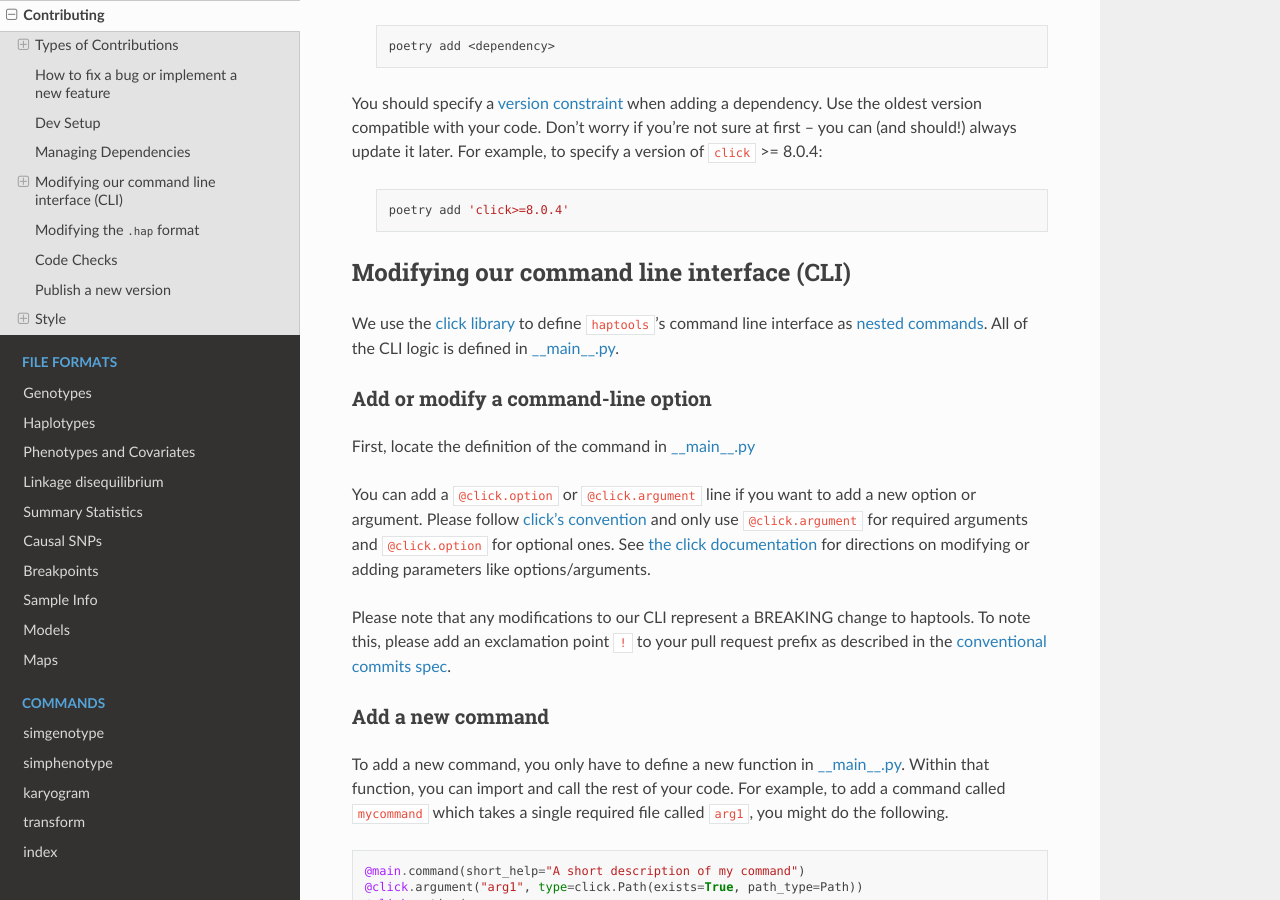
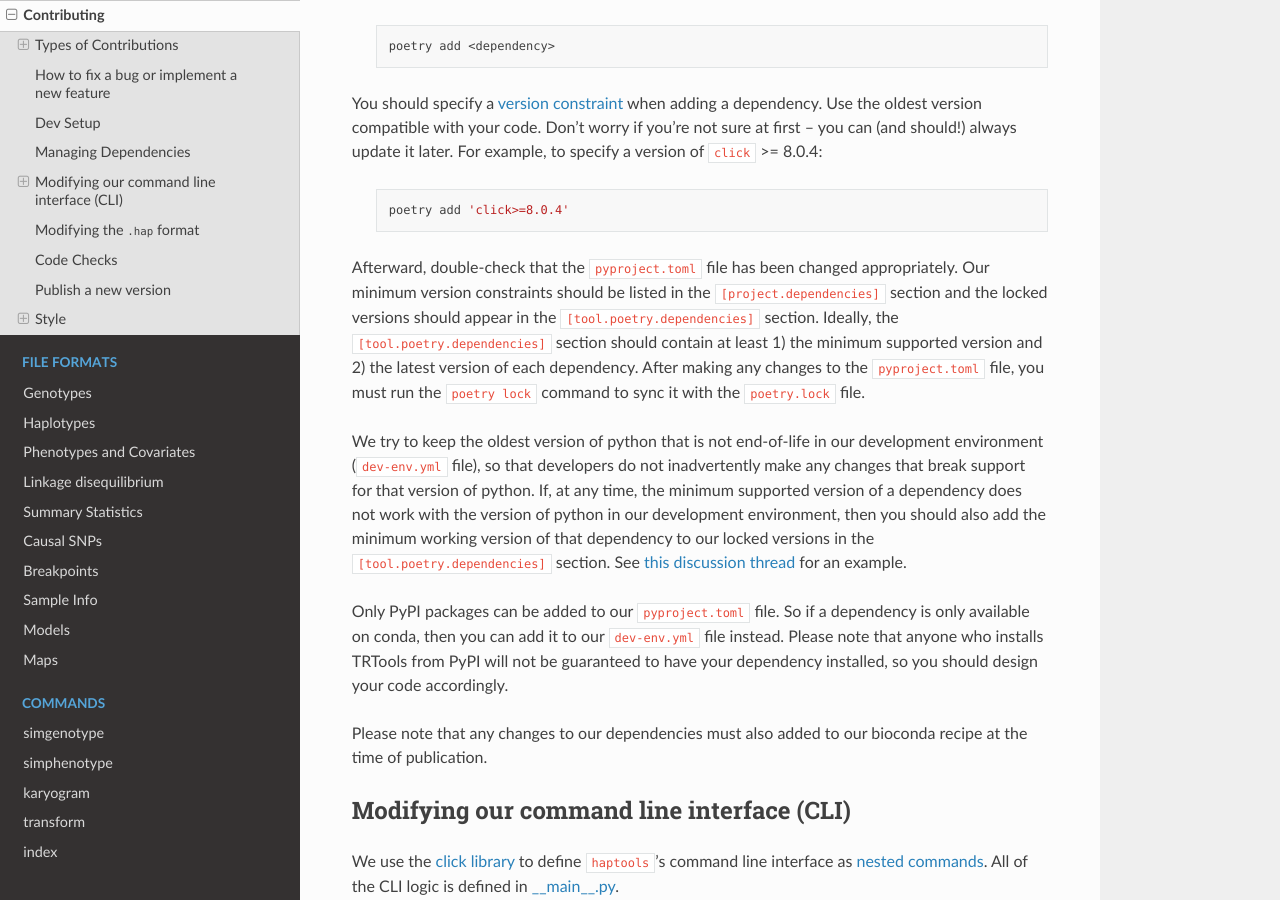
Before and after one commit to CAST-genomics/haptools, a Sphinx documentation site: the page built from docs/project_info/contributing.rst, in a window 1280 px wide and 900 px high, scrolled down 2444 px. Built offline with Sphinx 7.4.7 and the Read the Docs theme 3.1.0, drawn with Linux system fonts in a browser that asks for light colours.

Commit message:
copy docs about managing dependencies (from TRTools)

```diff
--- a/docs/project_info/contributing.rst
+++ b/docs/project_info/contributing.rst
@@ -100,6 +100,19 @@ You should specify a `version constraint <https://python-poetry.org/docs/master/
     .. code-block:: bash
 
         poetry add 'click>=8.0.4'
+
+Afterward, double-check that the ``pyproject.toml`` file has been changed appropriately. Our minimum version constraints should be listed in the ``[project.dependencies]`` section and the locked versions should appear in the ``[tool.poetry.dependencies]`` section.
+Ideally, the ``[tool.poetry.dependencies]`` section should contain at least 1) the minimum supported version and 2) the latest version of each dependency.
+After making any changes to the ``pyproject.toml`` file, you must run the ``poetry lock`` command to sync it with the ``poetry.lock`` file.
+
+We try to keep the oldest version of python that is not end-of-life in our development environment (``dev-env.yml`` file), so that developers do not inadvertently make any changes that break support for that version of python.
+If, at any time, the minimum supported version of a dependency does not work with the version of python in our development environment, then you should also add the minimum working version of that dependency to our locked versions in the ``[tool.poetry.dependencies]`` section. See `this discussion thread <https://github.com/orgs/python-poetry/discussions/10142#discussioncomment-12050625>`_ for an example.
+
+Only PyPI packages can be added to our ``pyproject.toml`` file.
+So if a dependency is only available on conda, then you can add it to our ``dev-env.yml`` file instead.
+Please note that anyone who installs TRTools from PyPI will not be guaranteed to have your dependency installed, so you should design your code accordingly.
+
+Please note that any changes to our dependencies must also added to our bioconda recipe at the time of publication.
 
 
 ------------------------------------------
```
